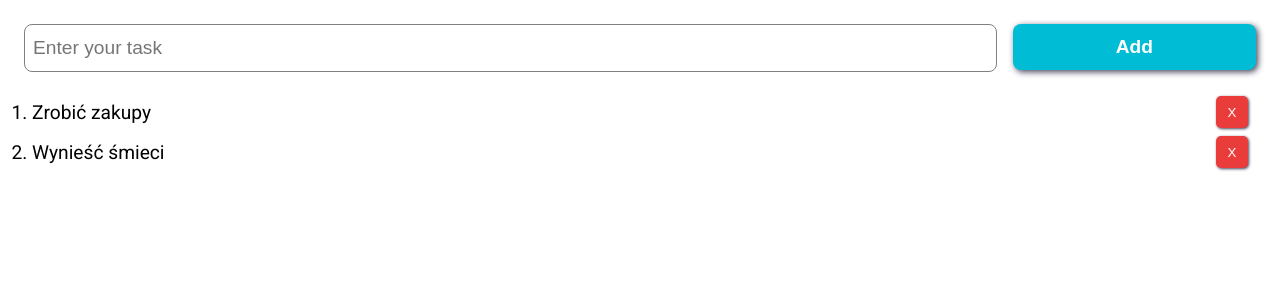
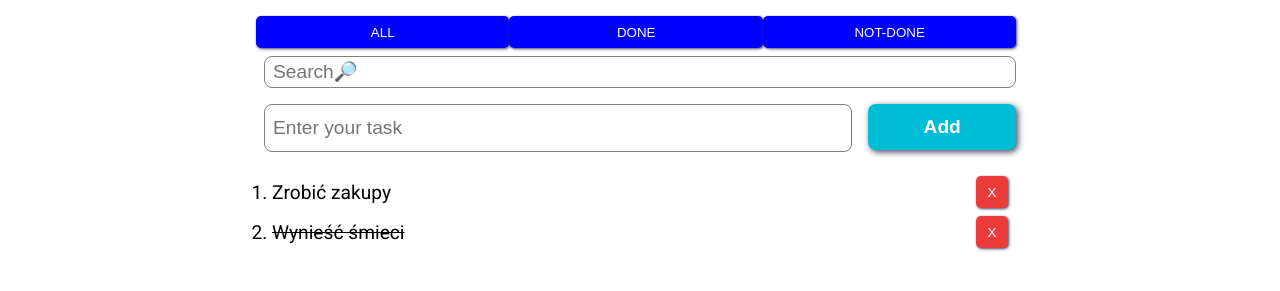
Before and after one commit to ajarek/projekt-todo-2, a plain HTML site: page index.html in a window 1280 px wide. Drawn offline with Linux system fonts and the light colour scheme.

Commit message:
add filter and search

```diff
--- a/script.js
+++ b/script.js
@@ -3,9 +3,10 @@ let containerSelector = document.querySelector(".root");
 let filter = "ALL"; // one of ALL, DONE, NOT-DONE
 let sort = "ASCENDING"; // ASCENDING or DESCENDING
 let searchPhrase = "";
-let searchInputIsFocused = false;
-let newToDoName = "";
-let newToDoInputIsFocused = false;
+let searchInputIsFocused=false
+newToDoInputIsFocused = false
+
+
 const generateId = () => {
   return Math.floor(Math.random() * 100000);
 };
@@ -14,7 +15,7 @@ let tasks = [
   {
     id: generateId(),
     name: "Wynieść śmieci",
-    isCompleted: false,
+    isCompleted: true,
   },
 ];
 
@@ -36,7 +37,7 @@ const appendArray = function (array, container) {
 
 const renderInputElement = (
   onChange,
-  focusCondition,
+ condition,
   className,
   type,
   placeholder
@@ -45,8 +46,8 @@ const renderInputElement = (
   input.setAttribute("type", type);
   input.setAttribute("placeholder", placeholder);
   input.classList.add(className);
-  input.addEventListener("change", onChange);
-  focus(focusCondition, input);
+  input.addEventListener("input", onChange);
+  focus(condition, input);
   return input;
 };
 
@@ -58,13 +59,12 @@ const renderButtonElement = (onClick, className, label) => {
   return button;
 };
 
-
-
 const renderFormElement = () => {
   const container = document.createElement("div");
   container.classList.add("container");
   const form = document.createElement("form");
   form.classList.add("form");
+  searchInputIsFocused=false
   newToDoInputIsFocused = true;
   const inputElement = renderInputElement(
     null,
@@ -80,6 +80,7 @@ const renderFormElement = () => {
   return container;
 };
 // Funkcje zmiany stanu
+
 const filterByCompleted = function (task) {
   if (filter === 'ALL') return true
 
@@ -88,6 +89,54 @@ const filterByCompleted = function (task) {
   if (filter === 'NOT-DONE') return !task.isCompleted
 
   return true
+}
+const selectFilter = (e) => {
+  filter = e.target.innerHTML
+  update()
+}
+
+renderButtonsFilter=()=>{
+  const container = document.createElement("div");
+  container.classList.add("container");
+  const buttonAll = renderButtonElement(selectFilter, "button-filter", "ALL");
+  const buttonDone = renderButtonElement(selectFilter, "button-filter", "DONE");
+  const buttonNotDone = renderButtonElement(selectFilter, "button-filter", "NOT-DONE");
+  container.appendChild(buttonAll);
+  container.appendChild(buttonDone);
+  container.appendChild(buttonNotDone);
+  return container;
+}
+
+const onSearchPhraseChange = function (event) {
+
+  searchInputIsFocused = true
+  newToDoInputIsFocused = false
+  searchPhrase = event.target.value
+  console.log(searchPhrase)
+  update()
+}
+
+const filterBySearchPhrase = function (task) {
+  const name = task.name.toLowerCase()
+  const search = searchPhrase.toLowerCase()
+
+  if (name.includes(search)) return true
+
+  return false
+}
+
+renderInputSearch = () => {
+  const container = document.createElement("div");
+  container.classList.add("container");
+  const input = renderInputElement(
+    onSearchPhraseChange,
+    searchInputIsFocused,
+    "input-search",
+    "text",
+    "Search🔎"
+  );
+  container.appendChild(input);
+  return container;
 }
 
 const renderTask = (task) => {
@@ -109,7 +158,6 @@ const renderTask = (task) => {
   li.appendChild(wrapper);
   return li;
 };
-
 
 const addTask = (e) => {
   e.preventDefault();
@@ -156,15 +204,21 @@ const renderTasks = (tasks) => {
   return container;
 };
 
-const render = (containerSelector) => {
-  const filteredTasks = tasks.filter(filterByCompleted);
-  containerSelector.appendChild(renderFormElement());
-  containerSelector.appendChild(renderTasks(filteredTasks));
-};
-
-render(containerSelector);
-
 const update = function () {
   containerSelector.innerHTML = "";
   render(containerSelector);
 };
+
+const render = (containerSelector) => {
+  const filteredTasks = tasks
+  .filter(filterByCompleted)
+  .filter(filterBySearchPhrase);
+
+  containerSelector.appendChild(renderButtonsFilter());
+  containerSelector.appendChild(renderInputSearch());
+  containerSelector.appendChild(renderFormElement());
+  containerSelector.appendChild(renderTasks(filteredTasks));
+
+
+};
+update();
--- a/style.css
+++ b/style.css
@@ -8,8 +8,13 @@ body{
    font-family: 'Roboto', sans-serif;
    width: 100%;
    min-height: 100vh;
+   display: flex;
+   flex-direction: column;
+   justify-content: flex-start;
+   align-items: center;
 }
 .root{
+   max-width: 800px;
    width: 100%;
    min-height: 100%;
    display: flex;
@@ -30,7 +35,7 @@ body{
    align-items: flex-start;
 
 }
-.form .input{
+.form .input,.input-search{
    width: 80%;
    height: 3rem;
    border-radius: .5rem;
@@ -39,6 +44,10 @@ body{
    font-size: 1.2rem;
    border:1px solid gray;
    outline: none;
+}
+.input-search{
+   width: 100%;
+  height: 2rem;
 }
 .form .button{
    width: 20%;
@@ -97,3 +106,13 @@ body{
 
 
 }
+.button-filter{
+   width: 33%;
+   height: 2rem;
+   border-radius: 5px;
+   border: none;
+   background-color: blue;
+   color: #fff;
+   box-shadow: 1px 1px 3px 0px rgba(66, 68, 90, 1);
+   cursor: pointer;
+}
```
